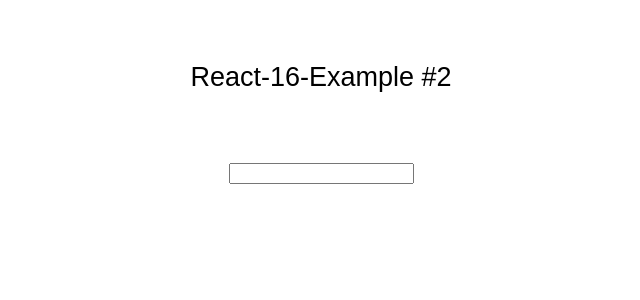
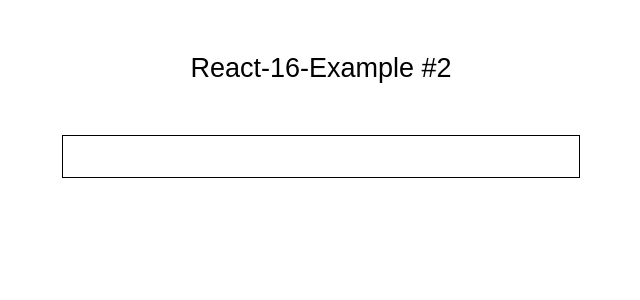
Before and after one commit to rivermanvr/react-16-reampup-ex2, a React (Create React App) app: page / in a window 1280 px wide. Shown: the top 300 px of the page, without its empty margins (319-959 px from the left). Built offline with nearby package versions, Linux system fonts and the light colour scheme.

Commit message:
input box placement/styling

```diff
--- a/src/App.css
+++ b/src/App.css
@@ -10,17 +10,24 @@ body {
   text-align: center;
 }
 
-.App-logo {
-  animation: App-logo-spin infinite 20s linear;
-  height: 80px;
-}
-
 .App-title {
   font-size: 1.5em;
-  margin-top: 50px;
-  margin-bottom: 50px;
+  margin-top: 1.50em;
+  margin-bottom: 1.5em;
 }
 
 .App-intro {
   font-size: large;
 }
+
+.border {
+  border: 1px solid #000000;
+}
+
+.input-style {
+  height: 1.75em;
+  width: 40%;
+  margin-bottom: 1.5em;
+  font-size: 1.25em;
+  text-align: center;
+}
--- a/src/App.js
+++ b/src/App.js
@@ -8,7 +8,7 @@ class App extends Component {
         <header>
           <h1 className="App-title">React-16-Example #2</h1>
         </header>
-        <div><input /></div>
+        <div><input className="border input-style" /></div>
       </div>
     );
   }
```
